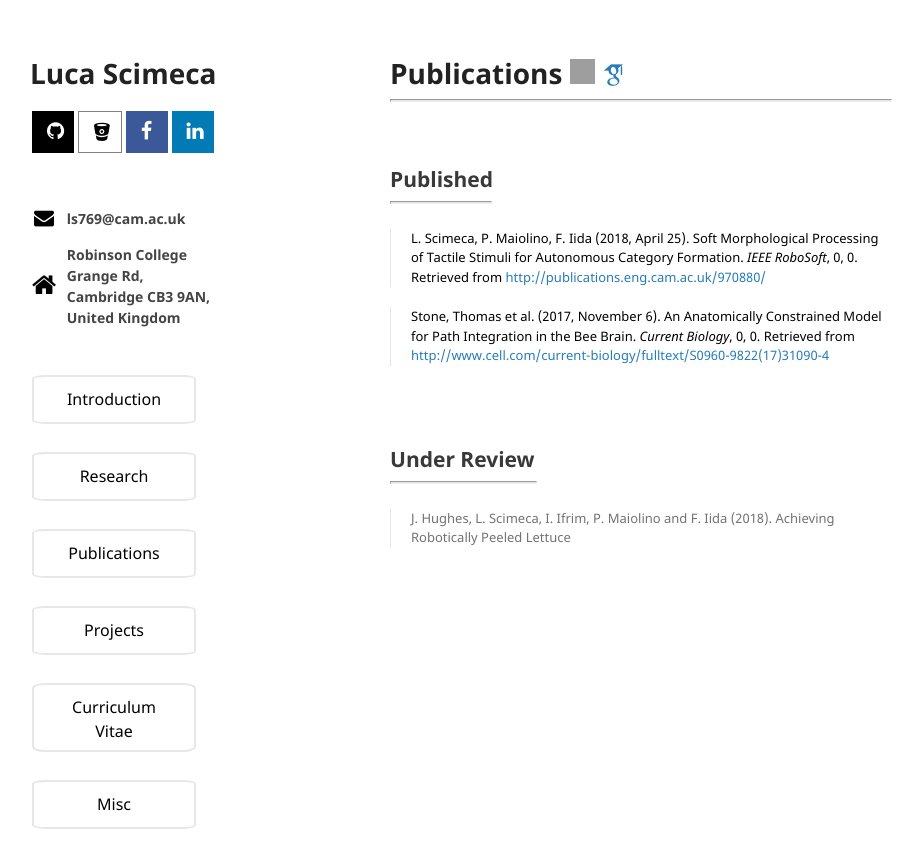
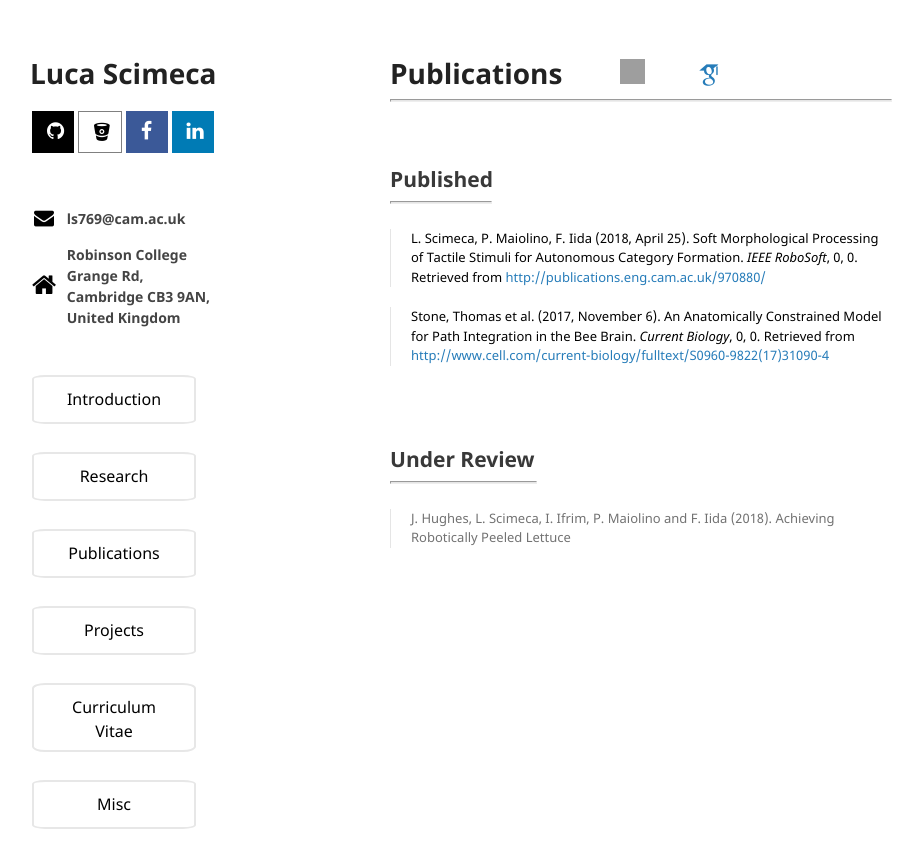
Before and after one commit to lucascimeca/lucascimeca.github.io, a Jekyll site: the page built from publications.md, in a window 1280 px wide. Shown: the top 868 px of the page, without its empty margins (180-1103 px from the left). Built offline with Jekyll 4.4.1, drawn with Linux system fonts in a browser that asks for light colours; nearby versions of some CDN libraries; some web fonts are replaced; the repository's description, which GitHub fills in, is left out; our own code applies the rules of GitHub Pages for plain Markdown files; grey boxes are pictures that could not be loaded.

Commit message:
Update publications.md

```diff
--- a/publications.md
+++ b/publications.md
@@ -2,7 +2,7 @@
 layout: default
 ---
 
-# [](#Publications) Publications  <a href="https://orcid.org/0000-0002-2821-0072" target="_blank"><img id="orcid-id-icon" src="https://orcid.org/sites/default/files/images/orcid_24x24.png" width="25" height="25"/></a> <a href="https://scholar.google.co.uk/citations?user=fKJvAvMAAAAJ" class="ai ai-google-scholar" style="font-size: 25px" target="_blank"></a>
+# [](#Publications) Publications  <a href="https://orcid.org/0000-0002-2821-0072" target="_blank" style="padding-left: 1.8em"><img id="orcid-id-icon" src="https://orcid.org/sites/default/files/images/orcid_24x24.png" width="25" height="25"/></a> <a href="https://scholar.google.co.uk/citations?user=fKJvAvMAAAAJ" class="ai ai-google-scholar" style="font-size: 25px; padding-left: 1.8em" target="_blank"></a>
 <hr>
 
 <br/>
```
